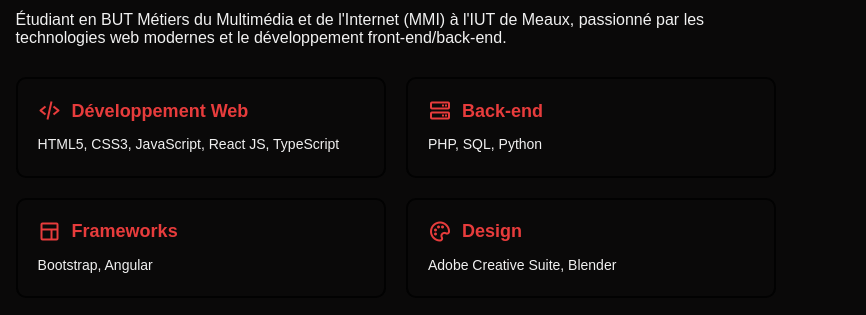
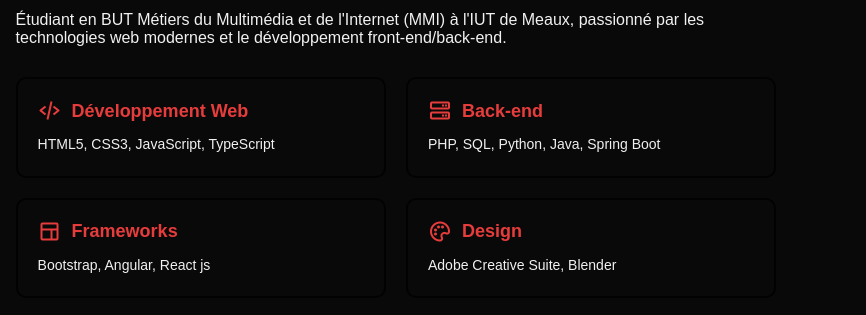
Before and after one commit to MarwanSeghiri/Portfolio-MARWAN-SEGHIRI, a plain HTML site: page index.html in a window 1280 px wide. Shown: the part 1040-1355 px from the top of the page, 414-1280 px from the left. Drawn offline with nearby package versions, Linux system fonts and the light colour scheme.

Commit message:
Update index.html

```diff
--- a/index.html
+++ b/index.html
@@ -68,15 +68,15 @@
         <div class="skills-grid">
             <div class="skill-category">
                 <h4><i class='bx bx-code-alt'></i> Développement Web</h4>
-                <p>HTML5, CSS3, JavaScript, React JS, TypeScript</p>
+                <p>HTML5, CSS3, JavaScript, TypeScript</p>
             </div>
             <div class="skill-category">
                 <h4><i class='bx bx-server'></i> Back-end</h4>
-                <p>PHP, SQL, Python</p>
+                <p>PHP, SQL, Python, Java, Spring Boot</p>
             </div>
             <div class="skill-category">
                 <h4><i class='bx bx-layout'></i> Frameworks</h4>
-                <p>Bootstrap, Angular</p>
+                <p>Bootstrap, Angular, React js</p>
             </div>
             <div class="skill-category">
                 <h4><i class='bx bx-palette'></i> Design</h4>
```
